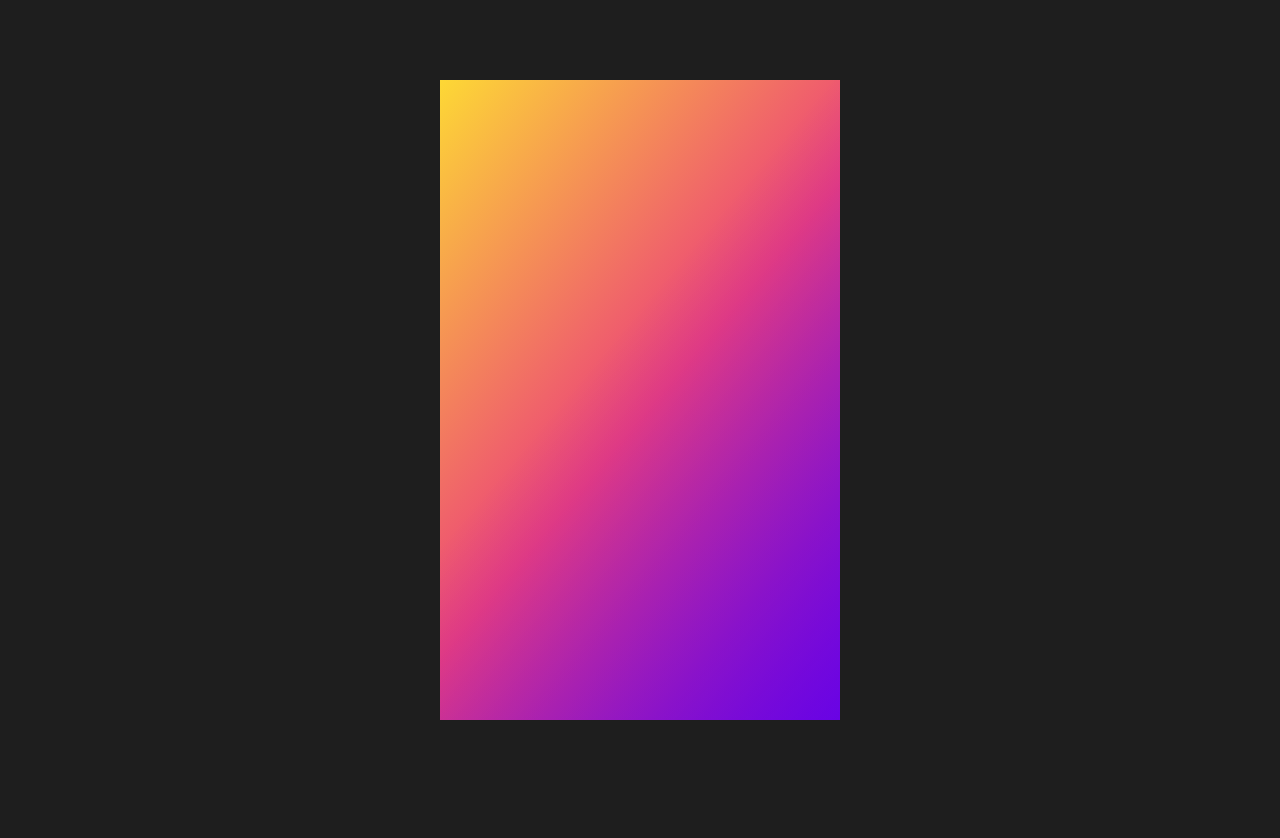
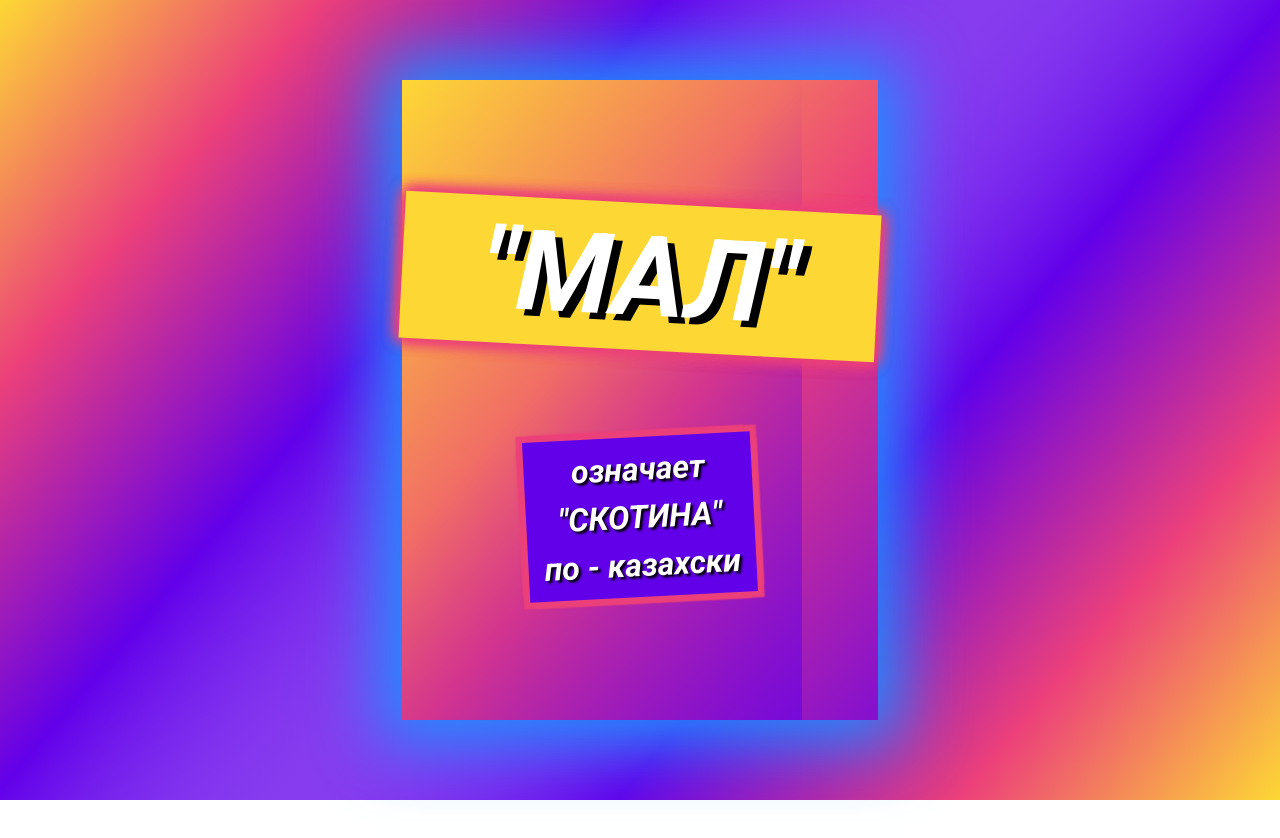
Before and after one commit to 0ver1ay/web1, a plain HTML site: page index.html in a window 1280 px wide. Shown: the top 838 px of the page. Before the commit the page ends 800 px from the top, so only its background shows below. Drawn offline with Linux system fonts and the light colour scheme.

Commit message:
Add files via upload

```diff
--- a/index.html
+++ b/index.html
@@ -7,12 +7,16 @@
     <meta http-equiv="X-UA-Compatible" content="ie=edge">
     <title>Document</title>
     <link href="twitter.css" rel="stylesheet">
+    <style>
+        @import url('https://fonts.googleapis.com/css2?family=Roboto:ital,wght@0,100;0,300;0,400;0,500;0,700;0,900;1,100;1,300;1,400;1,500;1,700;1,900&display=swap');
+    </style>
 </head>
 <body>
 
 <div class="card">
     <div class="card-content">
-        <h1></h1>
+        <h1>"МАЛ"</h1><br>
+        <p>означает<br>"СКОТИНА" <br> по - казахски</p>
     </div>
 </div>
 
--- a/twitter.css
+++ b/twitter.css
@@ -9,6 +9,10 @@
 }
 
 body {
+    font-family: 'Roboto', sans-serif;
+    font-weight: bold;
+    font-style: italic;
+
     margin: 0;
     padding: 0;
     height: 100vh;
@@ -16,16 +20,20 @@ body {
     position: relative;
     justify-content: center;
     align-items: center;
-    background-color: #1e1e1e;
-
-
+    background-color: rgba(255, 255, 255, 0.27);
+    background-image:
+            linear-gradient(130deg, transparent 0% 33%, var(--g1) 66%,
+            var(--g2) 83.5%, var(--g3) 100%),
+            linear-gradient(310deg, transparent 0% 33%, var(--g1) 66%,
+            var(--g2) 83.5%, var(--g3) 100%);
+    background-repeat: no-repeat;
 
 }
 
 .card {
     aspect-ratio: 1 /1.6;
     height: 80vh;
-
+    max-height: 80vh;
     margin: 0;
     padding: 0;
     cursor: pointer;
@@ -71,24 +79,23 @@ body {
 
     content:"";
     color: #eee;
-    font-family: "Verdana", sans-serif;
-    font-weight: 800;
-    font-size: 48px;
+    font-family: 'Roboto', sans-serif;
+    font-weight: 100;
+
 }
 
 
 .card:hover:before{
+    animation-name: in;
     border-radius: 10px/16px;
     position: absolute;
-    transform: rotate(0deg) scale(1.1,1.0625);
+    background-position: 100% 100%;
+    transform: scale(1.1,1.0625);
     /*transform: scale(1.1,1.0625);*/
-    transition: background-position 1400ms ease, rotate 2800ms ease;
-    background-position:100% 100%;
+    transition: background-position 2s ease, scale 2s ease;
+
 }
 
-.card-content{
-
-}
 
 .card:after {
     border-radius: 0;
@@ -97,7 +104,8 @@ body {
     width: inherit;
     display: flex;
     justify-content: center;
-    align-items: center;
+    align-content: space-evenly;
+    align-items: stretch;
     margin: 0;
     padding: 0;
     cursor: pointer;
@@ -110,3 +118,70 @@ body {
     z-index: 1;
 
 }
+
+
+.card-content {
+    box-shadow: 0 0 8vh 3vh dodgerblue;
+    color: white;
+    display: flex;
+    flex-wrap: wrap;
+    text-shadow: 1vh 0.8vh 0 #000;
+    justify-content: center;
+    height: 80vh;
+    align-items: center;
+    font-size: 7vw;
+
+
+}
+
+h1 {
+    rotate: 3deg;
+    font-size:14vh;
+    margin: 0;
+    padding: 1vh 10vh;
+    background-color: var(--g3);
+    background-position: 5vh 0;
+    box-shadow: 0.1vh 0.1vh 2vh var(--g2),
+                -0.1vh 0.1vh 2vh var(--g2),
+                 0.1vh -0.1vh 2vh var(--g2),
+                -0.1vh -0.1vh 2vh var(--g2);
+}
+
+h1:hover {
+    rotate: -3deg;
+
+    box-shadow: 0.1vh 0.1vh 2vh var(--g2),
+    -0.1vh 0.1vh 2vh var(--g2),
+    0.1vh -0.1vh 2vh var(--g2),
+    -0.1vh -0.1vh 2vh var(--g2);
+    background-color: var(--g1);
+    transition: background-color 1.5s ease, box-shadow 2s ease, box-shadow 2s ease, line-height 2s ease, rotate 2s ease;
+}
+
+p{
+    rotate: -3deg;
+    line-height: 6vh;
+    text-align: center;
+    text-shadow: 0.3vh 0.3vh 0.3vh #000;
+    font-size:4vh;
+    margin: 0;
+    padding: 1vh 2vh;
+    margin-top: -20vh;
+    background-color: var(--g1);
+    background-position: 5vh 0;
+    box-shadow: 0.8vh 0.8vh 0.2vh var(--g2),
+    -0.8vh 0.8vh 0.2vh var(--g2),
+    0.8vh -0.8vh 0.2vh var(--g2),
+    -0.8vh -0.8vh 0.2vh var(--g2);
+}
+
+p:hover {
+    line-height: 4vh;
+    rotate: 3deg;
+    background-color: var(--g3);
+    box-shadow: 0.8vh 0.8vh 0.2vh var(--g1),
+    -0.8vh 0.8vh 0.2vh var(--g1),
+    0.8vh -0.8vh 0.2vh var(--g1),
+    -0.8vh -0.8vh 0.2vh var(--g1);
+    transition: background-color 1.5s ease, box-shadow 2s ease, line-height 2s ease, rotate 2s ease;
+}
```
